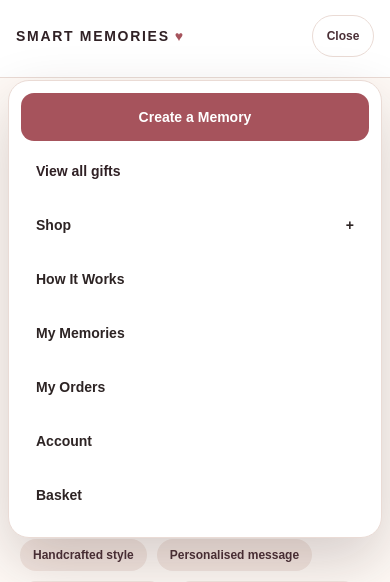
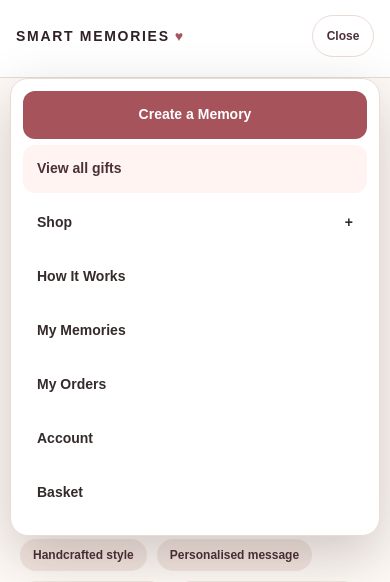
Before and after one commit to jorjuel/smart-memories, a Next.js app: page /cards in a window 390 px wide. Both pictures are taken after a click on the button "Menu". Shown: the top 582 px of the page. Built offline with nearby package versions, Linux system fonts and the light colour scheme.

Commit message:
Replace broken mobile menu with isolated navigation panel (#33)
* Add isolated mobile navigation CSS module without legacy nav styling

* Switch mobile menu from legacy nav to isolated div navigation

* Style isolated Shop expand toggle

```diff
--- /dev/null
+++ b/components/MobileNavigation.module.css
@@ -0,0 +1,116 @@
+/* Isolated mobile navigation. Deliberately does not use legacy smMobileMenu
+   and nav selectors from app/globals.css. */
+.panel {
+  box-sizing: border-box;
+  position: fixed;
+  inset: 78px 10px auto;
+  z-index: 5000;
+  display: block;
+  width: auto;
+  height: auto;
+  min-height: 0;
+  max-height: calc(100dvh - 90px);
+  margin: 0;
+  padding: 12px;
+  overflow-x: hidden;
+  overflow-y: auto;
+  overscroll-behavior: contain;
+  background: #ffffff;
+  border: 1px solid #eadbd5;
+  border-radius: 18px;
+  box-shadow: 0 20px 55px rgba(49,31,32,.23);
+  -webkit-overflow-scrolling: touch;
+}
+
+.panel > a,
+.panel > button {
+  box-sizing: border-box;
+  display: flex;
+  width: 100%;
+  min-height: 48px;
+  height: auto;
+  margin: 0 0 6px;
+  padding: 12px 14px;
+  position: static;
+  align-items: center;
+  justify-content: space-between;
+  flex: none;
+  gap: 8px;
+  border: 0;
+  border-radius: 12px;
+  background: transparent;
+  color: #352b2b;
+  font: inherit;
+  font-size: 14px;
+  font-weight: 700;
+  line-height: 1.4;
+  text-align: left;
+  text-decoration: none;
+  cursor: pointer;
+  overflow-wrap: anywhere;
+}
+
+.panel > a:hover,
+.panel > button:hover {
+  background: #f4e7e1;
+}
+
+.panel > .create {
+  justify-content: center;
+  background: #a6535c;
+  color: #fff !important;
+  font-weight: 800;
+}
+
+.panel > .allGifts {
+  background: #fff4f2;
+  color: #4b3037;
+  font-weight: 800;
+}
+
+.shopToggle {
+  appearance: none;
+}
+
+.shopGrid {
+  box-sizing: border-box;
+  display: grid;
+  grid-template-columns: repeat(2, minmax(0, 1fr));
+  gap: 16px;
+  margin: 0 0 8px;
+  padding: 14px;
+  width: 100%;
+  min-width: 0;
+  height: auto;
+  background: #fff8f5;
+  border-radius: 12px;
+}
+
+.group {
+  display: flex;
+  min-width: 0;
+  flex-direction: column;
+  align-items: stretch;
+  gap: 8px;
+}
+
+.group > strong {
+  color: #4b3037;
+  font-size: 12px;
+}
+
+.group > a {
+  color: #705f66;
+  font-size: 13px;
+  line-height: 1.45;
+  text-decoration: none;
+  overflow-wrap: anywhere;
+}
+
+.group > a:hover {
+  text-decoration: underline;
+}
+
+@media (max-width: 600px) {
+  .shopGrid { grid-template-columns: minmax(0, 1fr); }
+}
--- a/components/SiteHeader.tsx
+++ b/components/SiteHeader.tsx
@@ -1,6 +1,7 @@
 'use client';
 
 import Link from 'next/link';
+import mobileStyles from './MobileNavigation.module.css';
 
 import {
   useEffect,
@@ -389,13 +390,14 @@ if (
       </div>
 
       {mobileOpen && (
-        <nav
-          className="smMobileMenu"
+        <div
+          className={mobileStyles.panel}
+          role="navigation"
           aria-label="Mobile navigation"
         >
           <Link
             href="/create"
-            className="smMobileCreate"
+            className={mobileStyles.create}
             onClick={
               closeMenus
             }
@@ -406,14 +408,14 @@ if (
           <Link
             href="/shop"
             onClick={closeMenus}
-            className="smMobileShopDirectLink"
+            className={mobileStyles.allGifts}
           >
             View all gifts
           </Link>
 
           <button
             type="button"
-            className="smMobileShopToggle"
+            className={mobileStyles.shopToggle}
             aria-expanded={
               mobileShopOpen
             }
@@ -436,7 +438,7 @@ if (
           </button>
 
           {mobileShopOpen && (
-            <div className="smMobileShop">
+            <div className={mobileStyles.shopGrid}>
               {shopGroups.map(
                 (
                   group
@@ -445,7 +447,7 @@ if (
                     key={
                       group.title
                     }
-                    className="smMobileShopGroup"
+                    className={mobileStyles.group}
                   >
                     <strong>
                       {
@@ -478,7 +480,7 @@ if (
                 )
               )}
 
-              <div className="smMobileShopGroup">
+              <div className={mobileStyles.group}>
                 <strong>
                   Explore
                 </strong>
@@ -545,7 +547,7 @@ if (
           >
             Basket
           </Link>
-        </nav>
+        </div>
       )}
     </header>
   );
```
